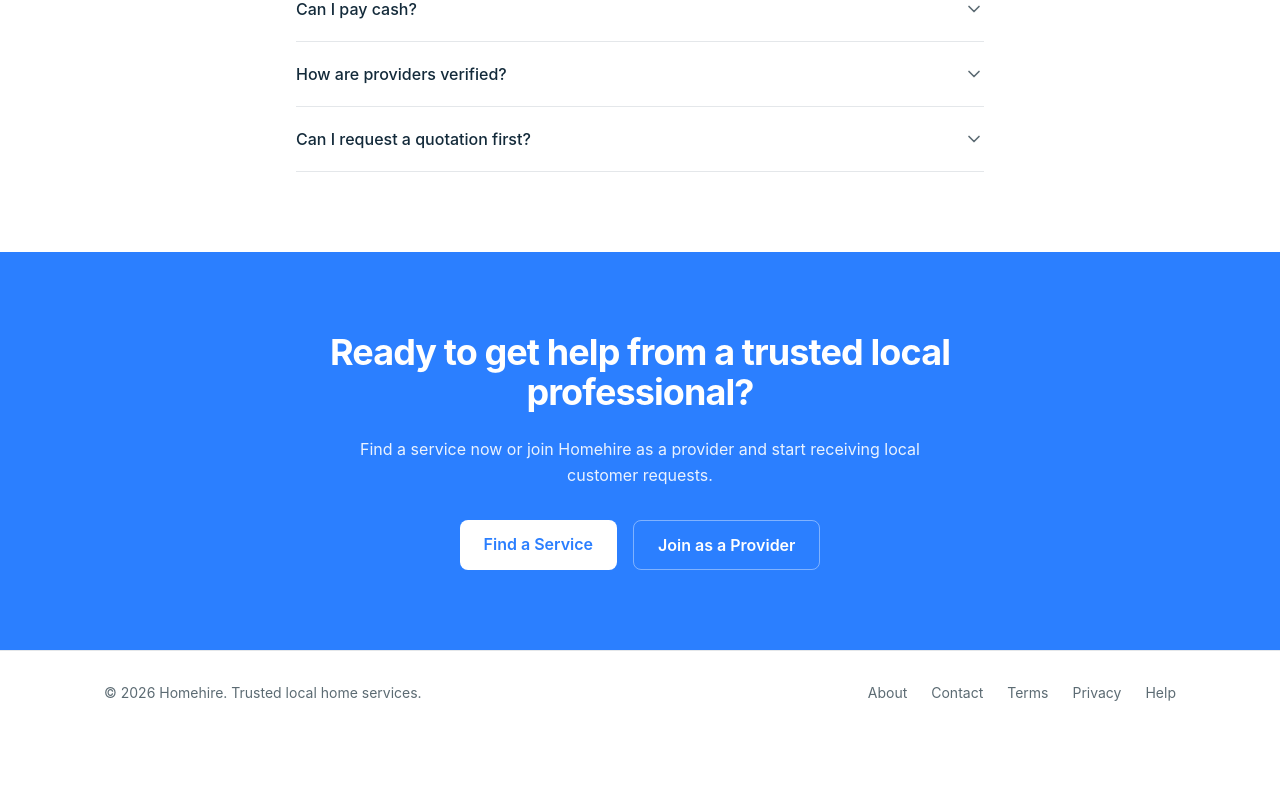
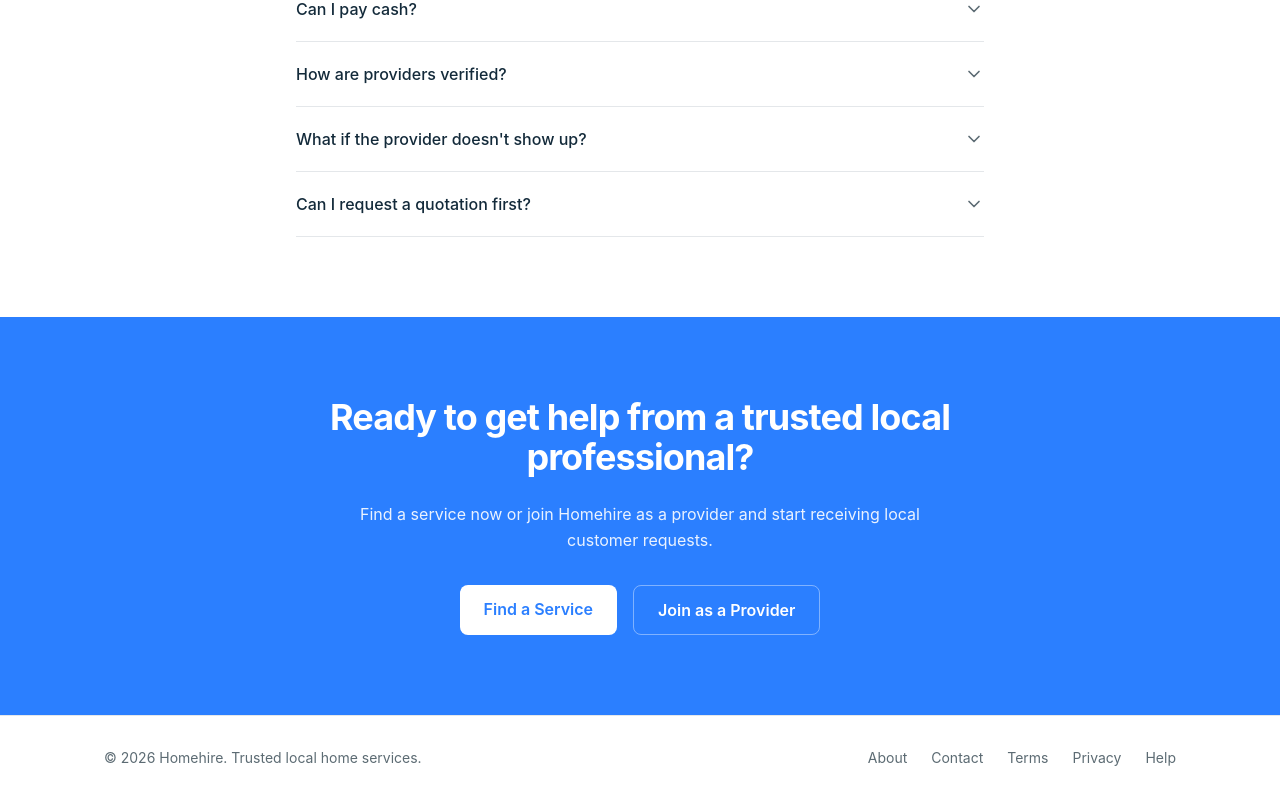
Before and after one commit to nomanGondal/HomeHire, a React app in the folder frontend/: page / in a window 1280 px wide. Shown: the part 3474-4274 px from the top of the page. Before the commit the page ends 4209 px from the top, so only its background shows below. Built offline with nearby package versions, Linux system fonts and the light colour scheme; the HTML template or start-up script is replaced by a standard one.

Commit message:
add one more question in Landing page component (Faq)

```diff
--- a/frontend/src/pages/Landing/components/Faq.jsx
+++ b/frontend/src/pages/Landing/components/Faq.jsx
@@ -16,6 +16,11 @@ const faqs = [
     question: "How are providers verified?",
     answer:
       "Providers go through phone verification and identity checks before they can accept jobs, and build further trust through completed jobs and customer reviews.",
+  },
+  {
+    question: "What if the provider doesn't show up?",
+    answer:
+      "If a provider fails to show up, you can report the issue through the app, and we will take action to ensure it doesn't happen again.",
   },
   {
     question: "Can I request a quotation first?",
```
